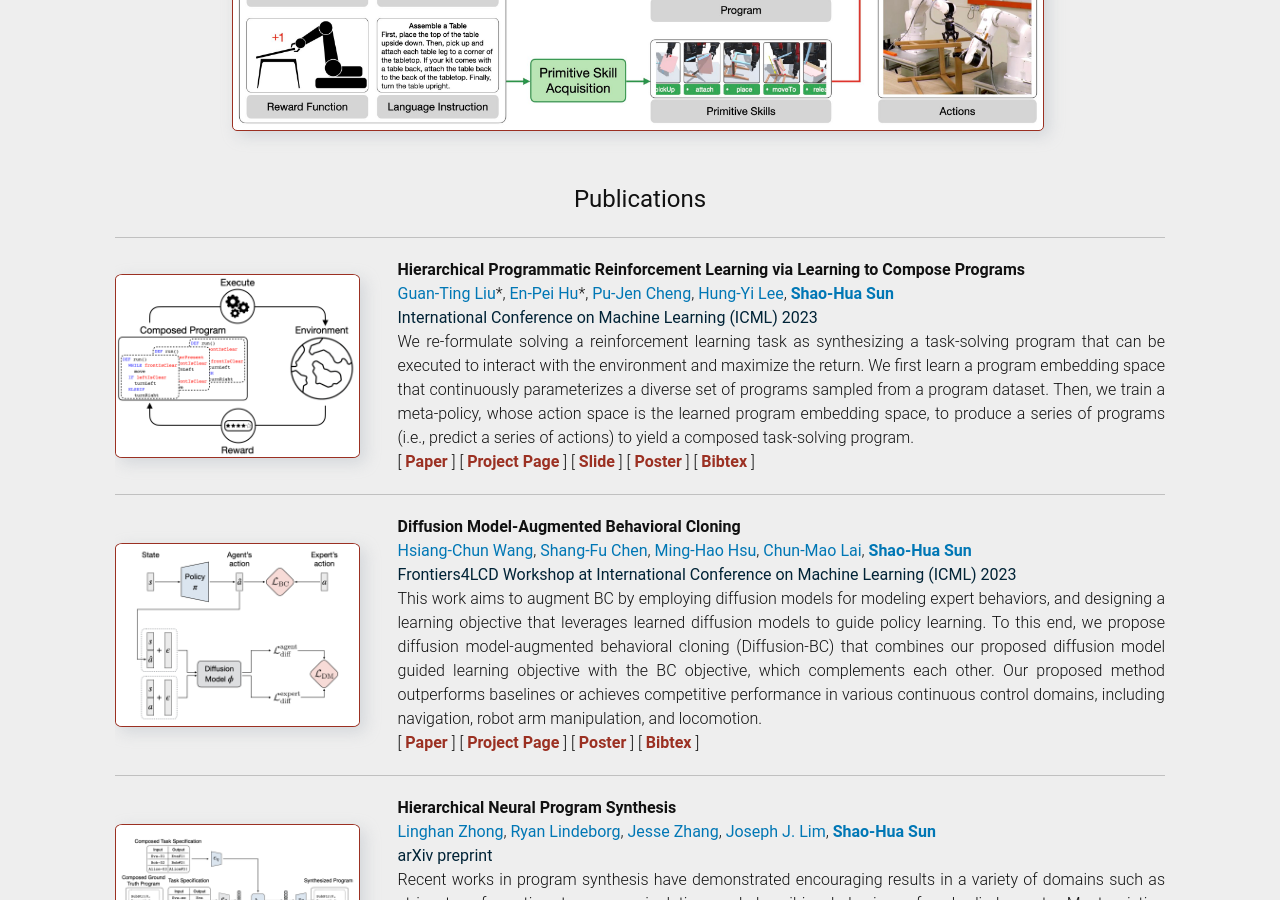
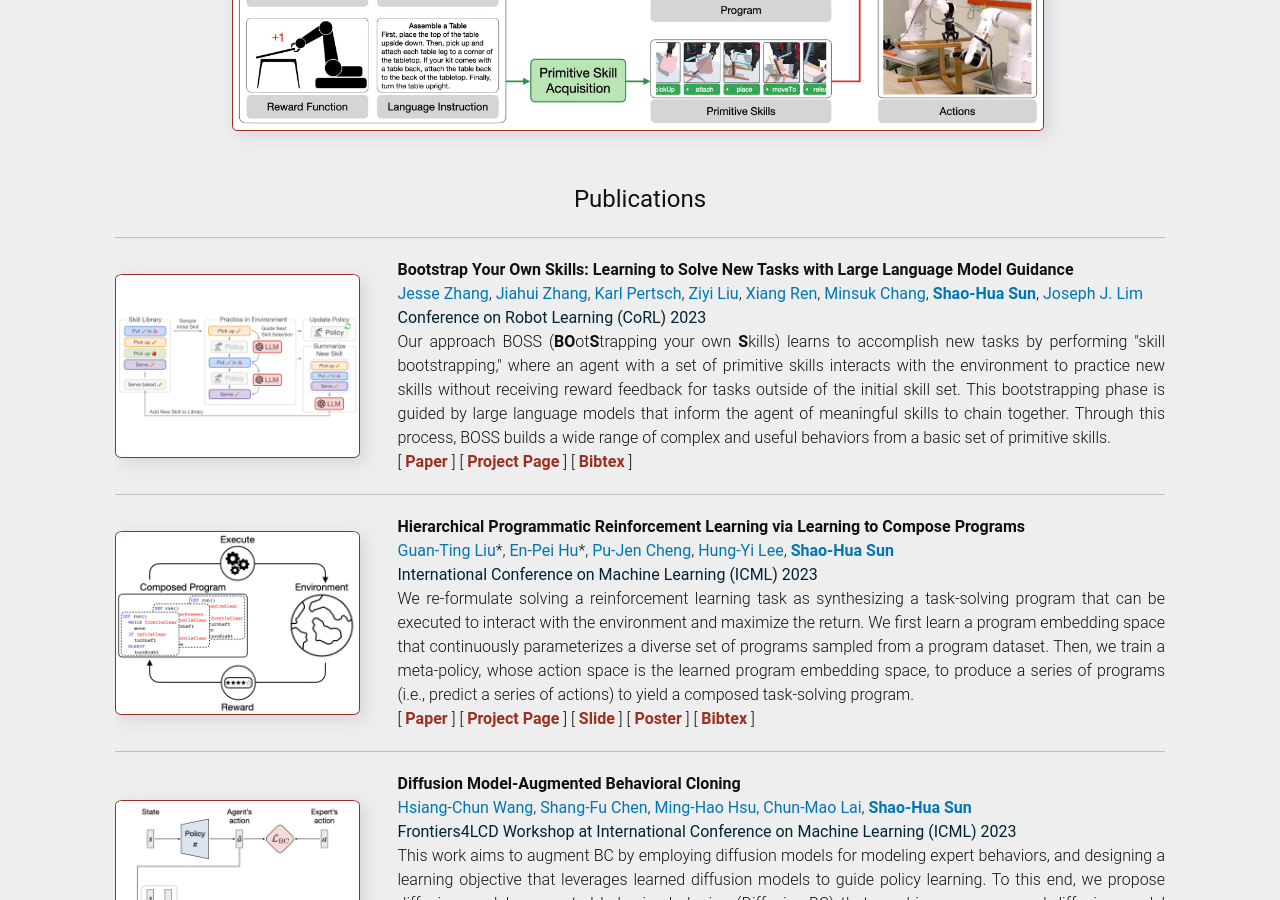
Before and after one commit to shaohua0116/shaohua0116.github.io, a Jekyll site: the page built from index.html, in a window 1280 px wide and 900 px high, scrolled down 1740 px. Built offline with Jekyll 4.4.1, drawn with Linux system fonts in a browser that asks for light colours; some web fonts are replaced.

Commit message:
add boss

```diff
--- a/_data/publications.yml
+++ b/_data/publications.yml
@@ -1,3 +1,39 @@
+- title: 'Bootstrap Your Own Skills: Learning to Solve New Tasks with Large Language Model Guidance'
+  date:  'Nov 2023'
+  imgurl: '/images/projects/boss.png'
+  imgprop: 'frame'
+  selected: true
+  authors:
+    - name: Jesse Zhang
+      url:  'https://jesbu1.github.io/'
+    - name: Jiahui Zhang
+      url:  'https://jiahui-3205.github.io/'
+    - name: Karl Pertsch
+      url:  'https://kpertsch.github.io/'
+    - name: Ziyi Liu
+      url:  'https://www.linkedin.com/in/ziyi-liu-318616186/'
+    - name: Xiang Ren
+      url:  'https://shanzhenren.github.io/'
+    - name: Minsuk Chang
+      url:  'https://minsukchang.com/'
+    - name: Shao-Hua Sun
+      url:  ''
+      me: true
+    - name: Joseph J. Lim
+      url:  'https://clvrai.com/web_lim/'
+  desc: 'Our approach BOSS (<strong>BO</strong>ot<strong>S</strong>trapping your own <strong>S</strong>kills) learns to accomplish new tasks by performing "skill bootstrapping," where an agent with a set of primitive skills interacts with the environment to practice new skills without receiving reward feedback for tasks outside of the initial skill set. This bootstrapping phase is guided by large language models that inform the agent of meaningful skills to chain together. Through this process, BOSS builds a wide range of complex and useful behaviors from a basic set of primitive skills. '
+  abstract: 'We propose BOSS, an approach that automatically learns to solve new long-horizon, complex, and meaningful tasks by growing a learned skill library with minimal supervision. Prior work in reinforcement learning require expert supervision, in the form of demonstrations or rich reward functions, to learn long-horizon tasks. Instead, our approach BOSS (BOotStrapping your own Skills) learns to accomplish new tasks by performing "skill bootstrapping," where an agent with a set of primitive skills interacts with the environment to practice new skills without receiving reward feedback for tasks outside of the initial skill set. This bootstrapping phase is guided by large language models (LLMs) that inform the agent of meaningful skills to chain together. Through this process, BOSS builds a wide range of complex and useful behaviors from a basic set of primitive skills. We demonstrate through experiments in realistic household environments that agents trained with our LLM-guided bootstrapping procedure outperform those trained with naive bootstrapping as well as prior unsupervised skill acquisition methods on zero-shot execution of unseen, long-horizon tasks in new environments.'
+  tags:
+    - name: 'Paper'
+      url:  ''
+    - name: 'Project Page'
+      url:  'https://sites.google.com/view/boss-corl-2023'
+    - name: 'Bibtex'
+      url:  '/bibtex/boss.txt'
+  publisher:  'Conference on Robot Learning (CoRL) 2023'
+  oral: false
+  oral_text: ''
+  status:   ''
 - title: 'Hierarchical Programmatic Reinforcement Learning via Learning to Compose Programs'
   date:  'Jan 2023'
   imgurl: '/images/projects/hprl.png'
--- /dev/null
+++ b/bibtex/boss.txt
@@ -0,0 +1,6 @@
+@inproceedings{zhang2023bootstrap,
+  title={Bootstrap Your Own Skills: Learning to Solve New Tasks with Large Language Model Guidance},
+  author={Jesse Zhang and Jiahui Zhang, Karl Pertsch and Ziyi Liu and Xiang Ren and Minsuk Chang and Shao-Hua Sun and Joseph J. Lim},
+  booktitle = {Conference on Robot Learning},
+  year={2023}
+}
```
Also changed, not shown: images/projects/boss.png (added).
